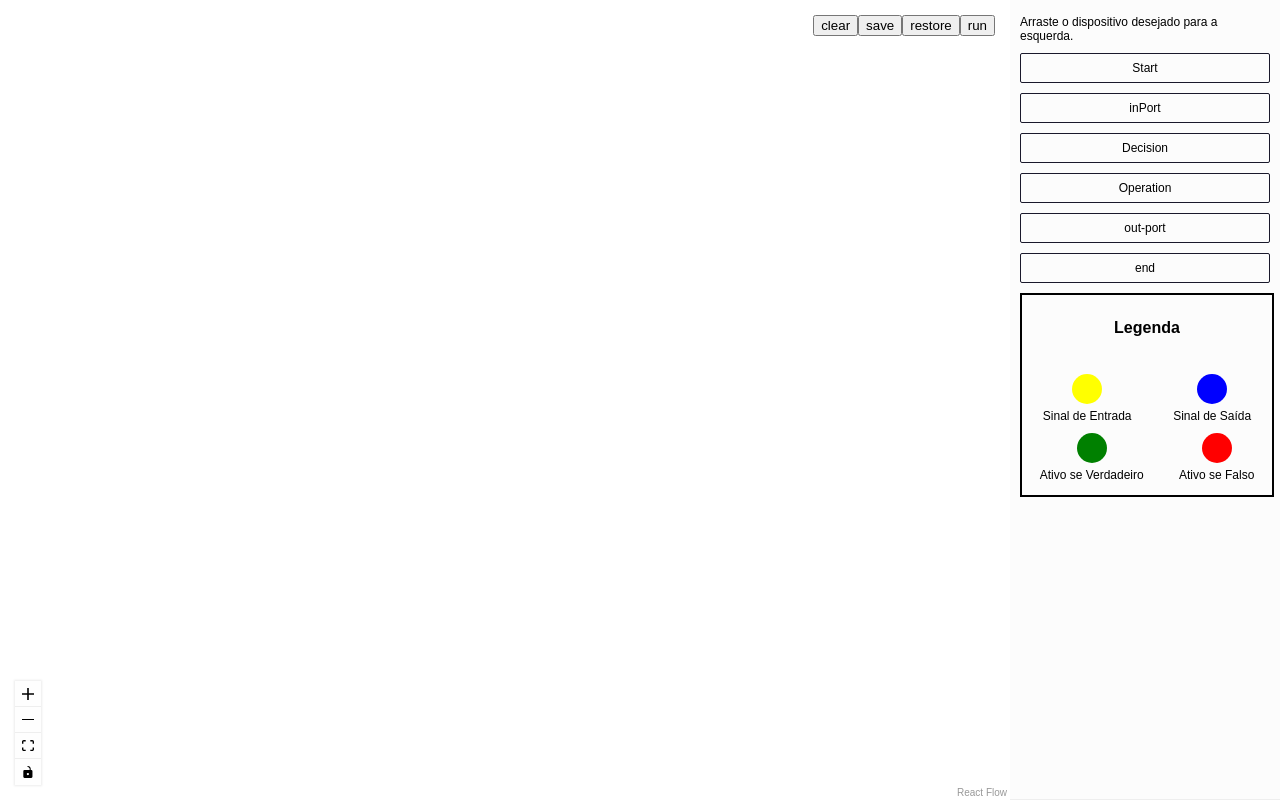
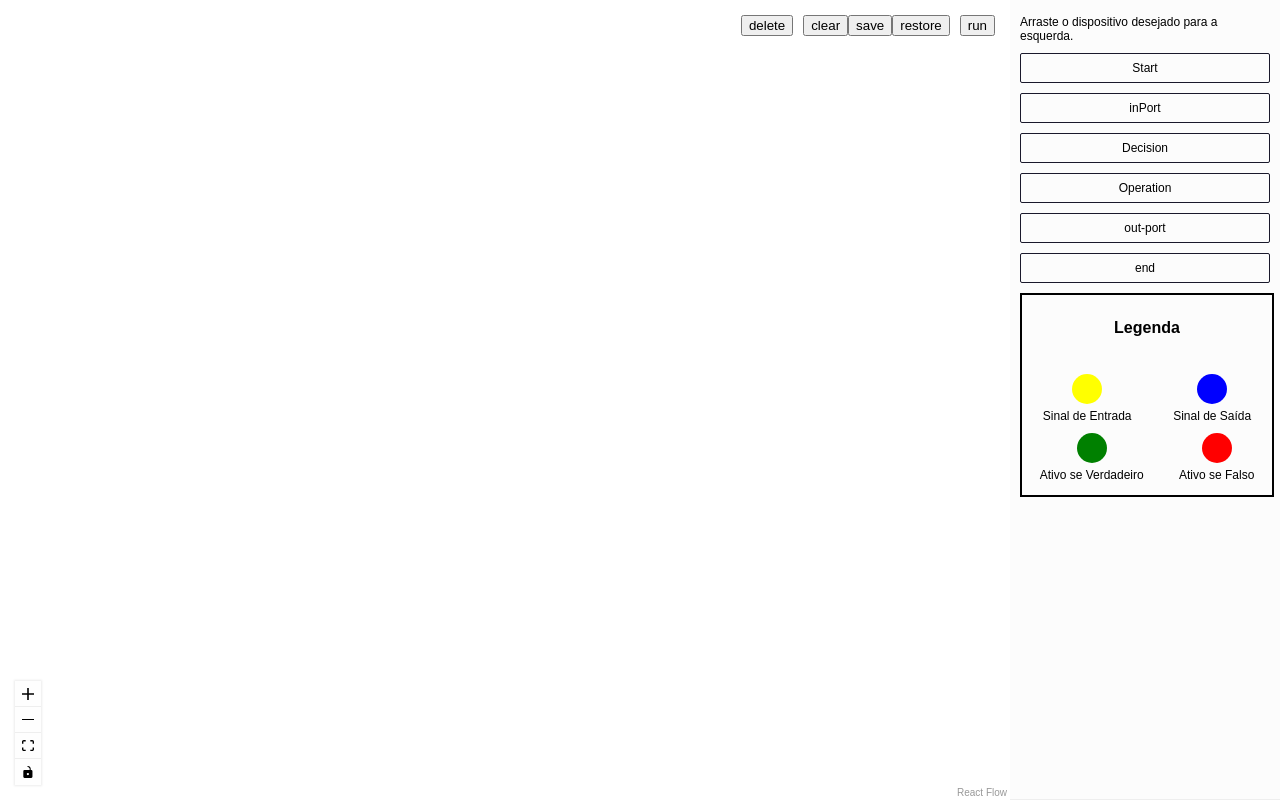
Before and after one commit to openplc-rpi/front-clp, a React (Create React App) app: page / in a window 1280 px wide. Built offline with nearby package versions, Linux system fonts and the light colour scheme.

Commit message:
Allow to delete nodes

```diff
--- a/src/App.js
+++ b/src/App.js
@@ -44,11 +44,9 @@ const DnDFlow = () => {
   const reactFlowWrapper = useRef(null);
   const [nodes, setNodes, onNodesChange] = useNodesState([]);
   const [edges, setEdges, onEdgesChange] = useEdgesState([]);
-  const { screenToFlowPosition } = useReactFlow();
+  const [selectedNodes, setSelectedNodes] = useState([]);
   const [rfInstance, setRfInstance] = useState(null);
-  const { setViewport } = useReactFlow();
-  const { getNodes, getEdges } = useReactFlow();
-  //const setSelectedElements = useStoreActions((actions) => actions.setSelectedElements);
+  const { setViewport, getNodes, deleteElements, screenToFlowPosition } = useReactFlow();
 
   const onConnect = useCallback(
     (params) => setEdges((eds) => addEdge({ ...params, animated: true, markerEnd: { type: MarkerType.ArrowClosed } }, eds)),
@@ -74,6 +72,9 @@ const DnDFlow = () => {
     setEdges([]);
   });
 
+  const onDelete = useCallback(() => {
+    deleteElements({ nodes: selectedNodes });
+  });
 
   const onRestore = useCallback(() => {
     const restoreFlow = async () => {
@@ -109,6 +110,9 @@ const DnDFlow = () => {
         return;
       }
 
+      /* check if the dropped element is already in the graph.
+         It is allowed only one start and one end node.
+      */
       var flag = false;
       getNodes().forEach(n => {
         if (n.type === type &&  (type === 'start' || type === 'end')) {
@@ -141,13 +145,9 @@ const DnDFlow = () => {
   );
 
   const onChange = useCallback(({ nodes, edges }) => {
-    //nodes.map((node) => ( node.styles = { border: '1px solid #000' }));
-    //setSelectedElements(nodes);
-    return nodes.map((node) => ({
-        ...node,
-        border: "2px solid #000",
-    })
-  );
+    setSelectedNodes(nodes);
+
+    //deleteElements({ nodes: [{ id: "1" }] }
     //console.log(nodes.map((node) => node.id));
     //console.log(edges.map((edge) => edge.id));
   }, []);
@@ -174,10 +174,12 @@ const DnDFlow = () => {
         >
           <Controls />
           <Panel position="top-right">
+            <button style={{ marginRight: '10px' }} onClick={onDelete}>delete</button>
             <button onClick={onClear}>clear</button>
             <button onClick={onSave}>save</button>
-            <button onClick={onRestore}>restore</button>
+            <button style={{ marginRight: '10px' }} onClick={onRestore}>restore</button>
             <button onClick={onRun}>run</button>
+
           </Panel>
         </ReactFlow>
       </div>
```
